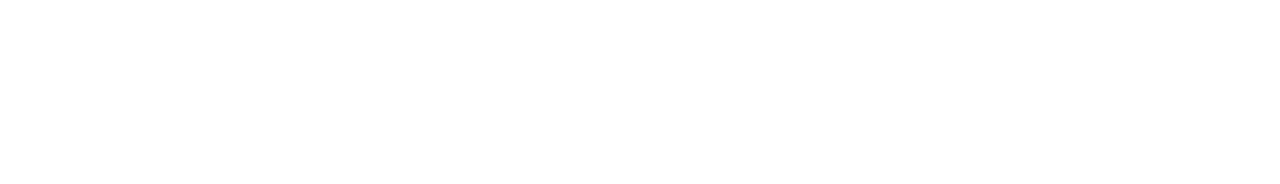
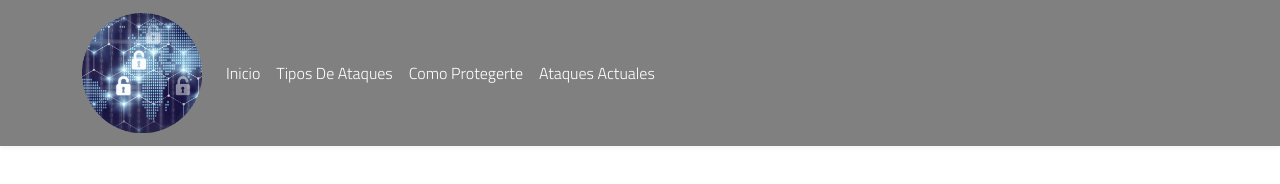
Before and after one commit to pmolina4/Proyecto_Pablo, a plain HTML site: page trabajoT2/index.html in a window 1280 px wide. Drawn offline with nearby package versions, Linux system fonts and the light colour scheme.

Commit message:
cambios
a

```diff
--- a/trabajoT2/index.html
+++ b/trabajoT2/index.html
@@ -1,10 +1,48 @@
-<!DOCTYPE html>
-<html lang="en" dir="ltr">
-  <head>
-    <meta charset="utf-8">
-    <title>Hola</title>
-  </head>
-  <body>
+<!doctype html>
+<html lang="en">
 
-  </body>
+<head>
+  <meta charset="utf-8">
+  <meta name="viewport" content="width=device-width, initial-scale=1">
+  <link href="https://cdn.jsdelivr.net/npm/bootstrap@5.0.0-beta3/dist/css/bootstrap.min.css" rel="stylesheet" integrity="sha384-eOJMYsd53ii+scO/bJGFsiCZc+5NDVN2yr8+0RDqr0Ql0h+rP48ckxlpbzKgwra6" crossorigin="anonymous">
+  <link rel="preconnect" href="https://fonts.gstatic.com">
+  <link href="https://fonts.googleapis.com/css2?family=Titillium+Web:wght@300&display=swap" rel="stylesheet">
+  <link rel="stylesheet" href="style.css">
+</head>
+
+<body>
+  <nav class="navbar navbar-expand-lg">
+    <div class="container">
+      <a class="navbar-brand" href="#"><img src="imagenes/logo.png" class="logo-brand" alt="logo"></a>
+      <button class="navbar-toggler" type="button" data-toggle="collapse" data-target="#navbarSupportedContent" aria-controls="navbarSupportedContent" aria-expanded="false" aria-label="Toggle navigation">
+        <span class="navbar-toggler-icon"></span>
+      </button>
+
+      <div class="collapse navbar-collapse" id="navbarSupportedContent">
+        <ul class="navbar-nav ml-auto">
+          <li class="nav-item">
+            <a class="nav-link" href="#">Inicio</a>
+          </li>
+          <li class="nav-item">
+            <a class="nav-link" href="#">Tipos De Ataques</a>
+          </li>
+          <li class="nav-item">
+            <a class="nav-link" href="#">Como Protegerte</a>
+          </li>
+          <li class="nav-item">
+            <a class="nav-link" href="#">Ataques Actuales</a>
+          </li>
+        </ul>
+      </div>
+    </div>
+  </nav>
+
+
+
+
+  <script src="https://cdn.jsdelivr.net/npm/bootstrap@5.0.0-beta3/dist/js/bootstrap.bundle.min.js" integrity="sha384-JEW9xMcG8R+pH31jmWH6WWP0WintQrMb4s7ZOdauHnUtxwoG2vI5DkLtS3qm9Ekf" crossorigin="anonymous"></script>
+  <script src="https://cdn.jsdelivr.net/npm/@popperjs/core@2.9.1/dist/umd/popper.min.js" integrity="sha384-SR1sx49pcuLnqZUnnPwx6FCym0wLsk5JZuNx2bPPENzswTNFaQU1RDvt3wT4gWFG" crossorigin="anonymous"></script>
+  <script src="https://cdn.jsdelivr.net/npm/bootstrap@5.0.0-beta3/dist/js/bootstrap.min.js" integrity="sha384-j0CNLUeiqtyaRmlzUHCPZ+Gy5fQu0dQ6eZ/xAww941Ai1SxSY+0EQqNXNE6DZiVc" crossorigin="anonymous"></script>
+</body>
+
 </html>
--- /dev/null
+++ b/trabajoT2/style.css
@@ -0,0 +1,20 @@
+body{
+  font-family: 'Titillium Web', sans-serif;
+}
+
+.navbar {
+  background-color: grey;
+  box-shadow: 0 2px 4px 0 rgba(0, 0, 0, .05);
+  min-height: 100px;
+}
+
+.nav-link {
+  color: white;
+}
+
+.nav-link:hover { color:black; }
+
+.logo-brand{
+  min-width: 100px;
+  max-width: 120px;
+}
```
Also changed, not shown: trabajoT2/imagenes/fondo.jpg (added), trabajoT2/imagenes/logo.jpg (added), trabajoT2/imagenes/logo.png (added).
